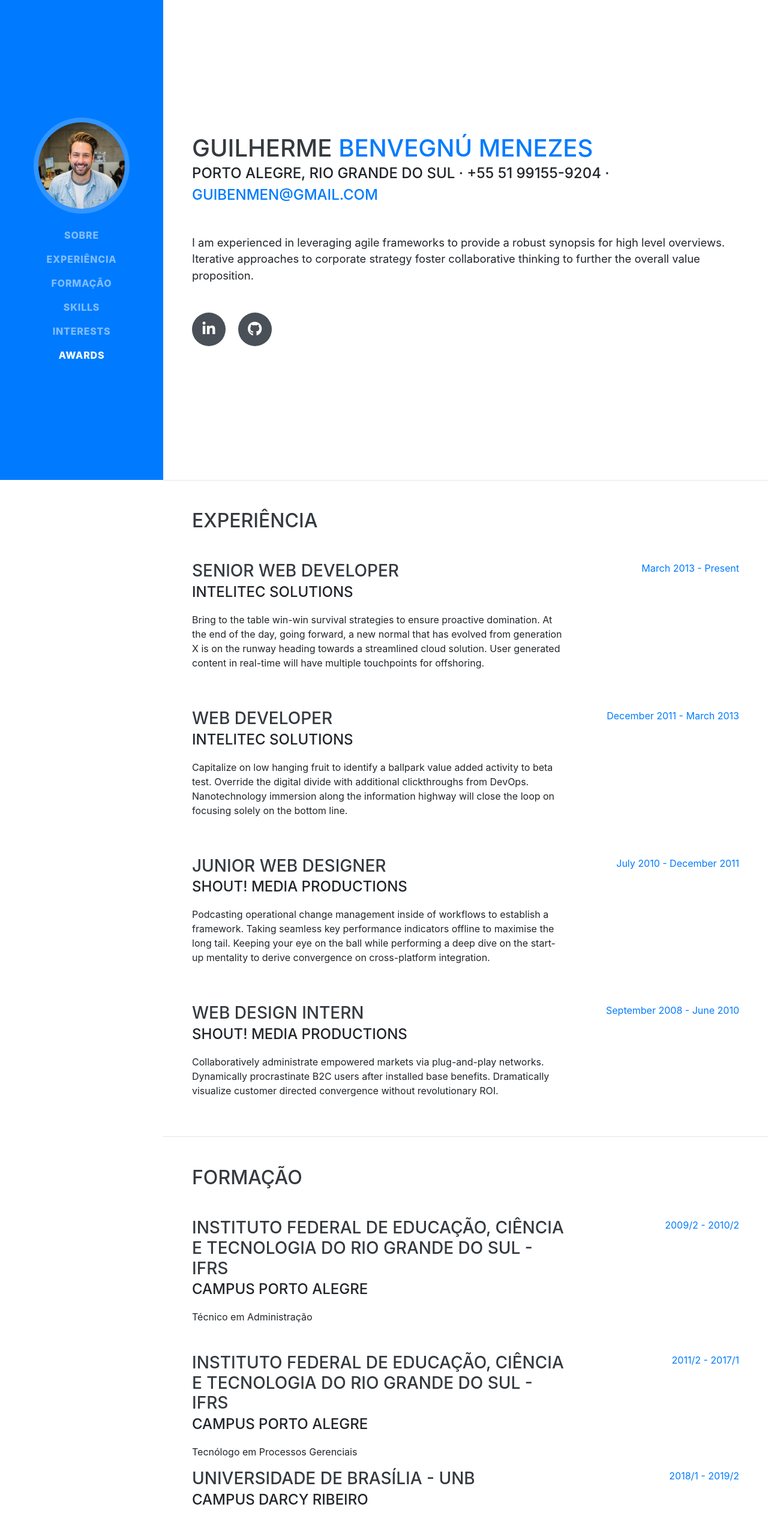
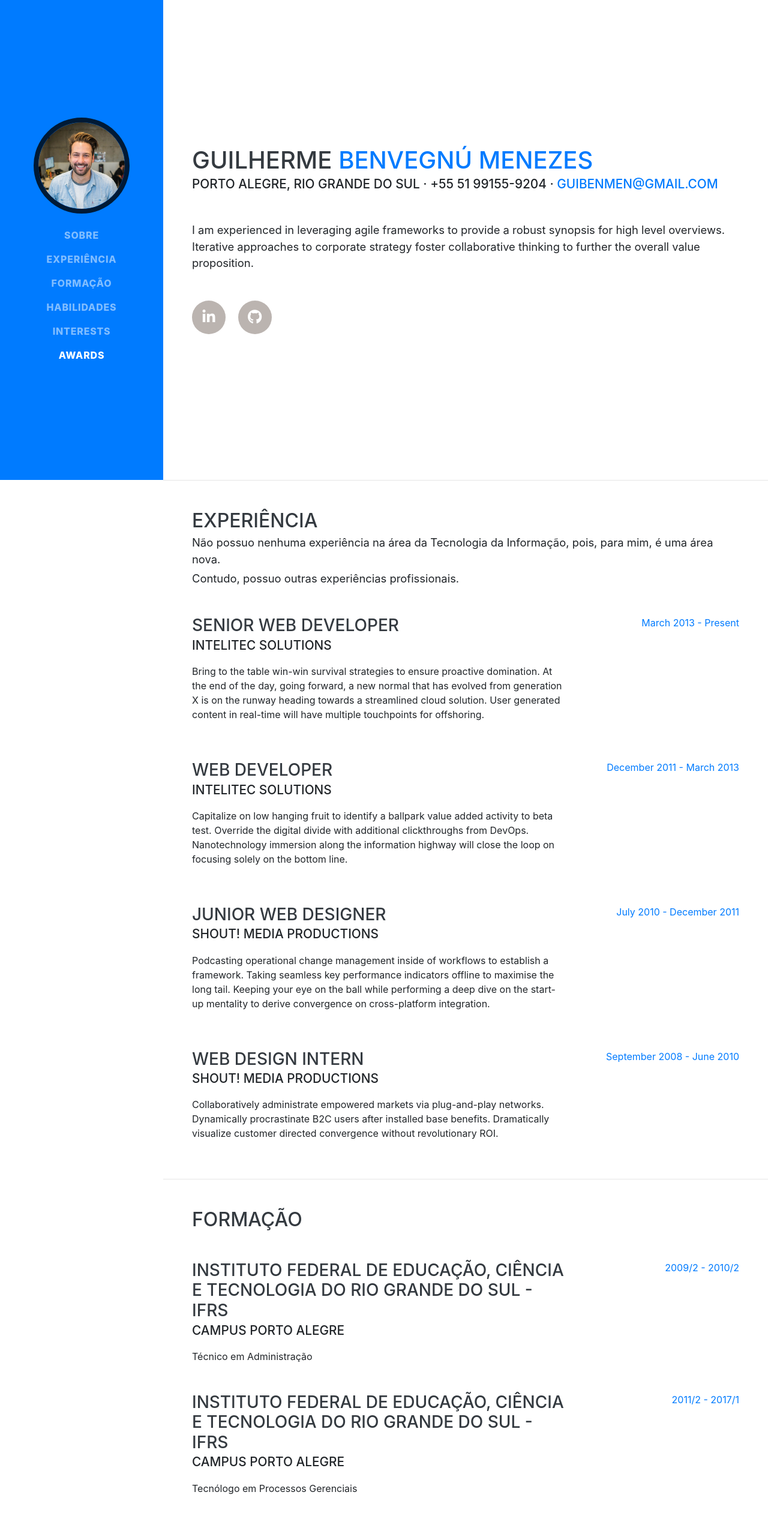
Before and after one commit to Gui-Menezes/Gui-Menezes.github.io, a website with bundled scripts: page index.html in a window 1280 px wide. Shown: the top 2537 px of the page at 60% size. Built offline with nearby package versions, Linux system fonts and the light colour scheme; a web font is replaced by a local one.

Commit message:
Terceiro commit de página de apresentação pessoal (atualização do template)

```diff
--- a/css/resume.css
+++ b/css/resume.css
@@ -7,7 +7,7 @@
 body {
   font-family: 'Muli', -apple-system, BlinkMacSystemFont, 'Segoe UI', Roboto, 'Helvetica Neue', Arial, sans-serif, 'Apple Color Emoji', 'Segoe UI Emoji', 'Segoe UI Symbol', 'Noto Color Emoji';
   padding-top: 54px;
-  color: #868e96;
+  color: #868696;
 }
 
 @media (min-width: 992px) {
@@ -35,11 +35,11 @@ h1 {
 }
 
 h2 {
-  font-size: 3.5rem;
+  font-size: 3rem;
 }
 
 h3 {
-  font-size: 2rem;
+  font-size: 1.6rem;
 }
 
 p.lead {
@@ -51,14 +51,14 @@ p.lead {
   text-transform: uppercase;
   font-weight: 500;
   font-family: 'Saira Extra Condensed', -apple-system, BlinkMacSystemFont, 'Segoe UI', Roboto, 'Helvetica Neue', Arial, sans-serif, 'Apple Color Emoji', 'Segoe UI Emoji', 'Segoe UI Symbol', 'Noto Color Emoji';
-  font-size: 1.5rem;
+  font-size: 1.3rem;
 }
 
 .social-icons a {
   display: inline-block;
   height: 3.5rem;
   width: 3.5rem;
-  background-color: #495057;
+  background-color: #bbb4b0;
   color: #fff !important;
   border-radius: 100%;
   text-align: center;
@@ -72,7 +72,7 @@ p.lead {
 }
 
 .social-icons a:hover {
-  background-color: #BD5D38;
+  background-color: #00570c;
 }
 
 .dev-icons {
@@ -112,7 +112,7 @@ p.lead {
   #sideNav .navbar-brand .img-profile {
     max-width: 10rem;
     max-height: 10rem;
-    border: 0.5rem solid rgba(255, 255, 255, 0.2);
+    border: 0.5rem solid rgba(0, 0, 0, 0.788);
   }
   #sideNav .navbar-collapse {
     display: flex;
@@ -160,17 +160,17 @@ section.resume-section .resume-item .resume-date {
 }
 
 .bg-primary {
-  background-color: #BD5D38 !important;
+  background-color: #084603da !important;
 }
 
 .text-primary {
-  color: #BD5D38 !important;
+  color: #0c3612cc !important;
 }
 
 a {
-  color: #BD5D38;
+  color: #000547;
 }
 
 a:hover, a:focus, a:active {
-  color: #824027;
+  color: #00570c;
 }
--- a/index.html
+++ b/index.html
@@ -19,7 +19,7 @@
   <link href="vendor/fontawesome-free/css/all.min.css" rel="stylesheet">
 
   <!-- Custom styles for this template -->
-  <link href="css/resume.min.css" rel="stylesheet">
+  <link href="css/resume.css" rel="stylesheet">
 
 </head>
 
@@ -47,7 +47,7 @@
           <a class="nav-link js-scroll-trigger" href="#education">Formação</a>
         </li>
         <li class="nav-item">
-          <a class="nav-link js-scroll-trigger" href="#skills">Skills</a>
+          <a class="nav-link js-scroll-trigger" href="#skills">Habilidades</a>
         </li>
         <li class="nav-item">
           <a class="nav-link js-scroll-trigger" href="#interests">Interests</a>
@@ -85,7 +85,9 @@
 
     <section class="resume-section p-3 p-lg-5 d-flex justify-content-center" id="experience">
       <div class="w-100">
-        <h2 class="mb-5">Experiência</h2>
+        <h2 class="mb-1">Experiência</h2>
+        <p class="lead mb-1">Não possuo nenhuma experiência na área da Tecnologia da Informação, pois, para mim, é uma área nova.</p>
+        <p class="lead mb-5">Contudo, possuo outras experiências profissionais.</p>
 
         <div class="resume-item d-flex flex-column flex-md-row justify-content-between mb-5">
           <div class="resume-content">
@@ -152,11 +154,11 @@
           </div>
         </div>
 
-        <div class="resume-item d-flex flex-column flex-md-row justify-content-between">
+        <div class="resume-item d-flex flex-column flex-md-row justify-content-between mb-5">
           <div class="resume-content">
             <h3 class="mb-0">Instituto Federal de Educação, Ciência e Tecnologia do Rio Grande do Sul - IFRS</h3>
             <div class="subheading mb-3">Campus Porto Alegre</div>
-            <p>Tecnólogo em Processos Gerenciais</p>
+            <div>Tecnólogo em Processos Gerenciais</div>
           </div>
           <div class="resume-date text-md-right">
             <span class="text-primary">2011/2 - 2017/1</span>
@@ -181,9 +183,9 @@
 
     <section class="resume-section p-3 p-lg-5 d-flex align-items-center" id="skills">
       <div class="w-100">
-        <h2 class="mb-5">Skills</h2>
+        <h2 class="mb-5">Habilidades</h2>
 
-        <div class="subheading mb-3">Programming Languages &amp; Tools</div>
+        <div class="subheading mb-3">Linguagens de programação &amp; Ferramentas</div>
         <ul class="list-inline dev-icons">
           <li class="list-inline-item">
             <i class="fab fa-html5"></i>
```
